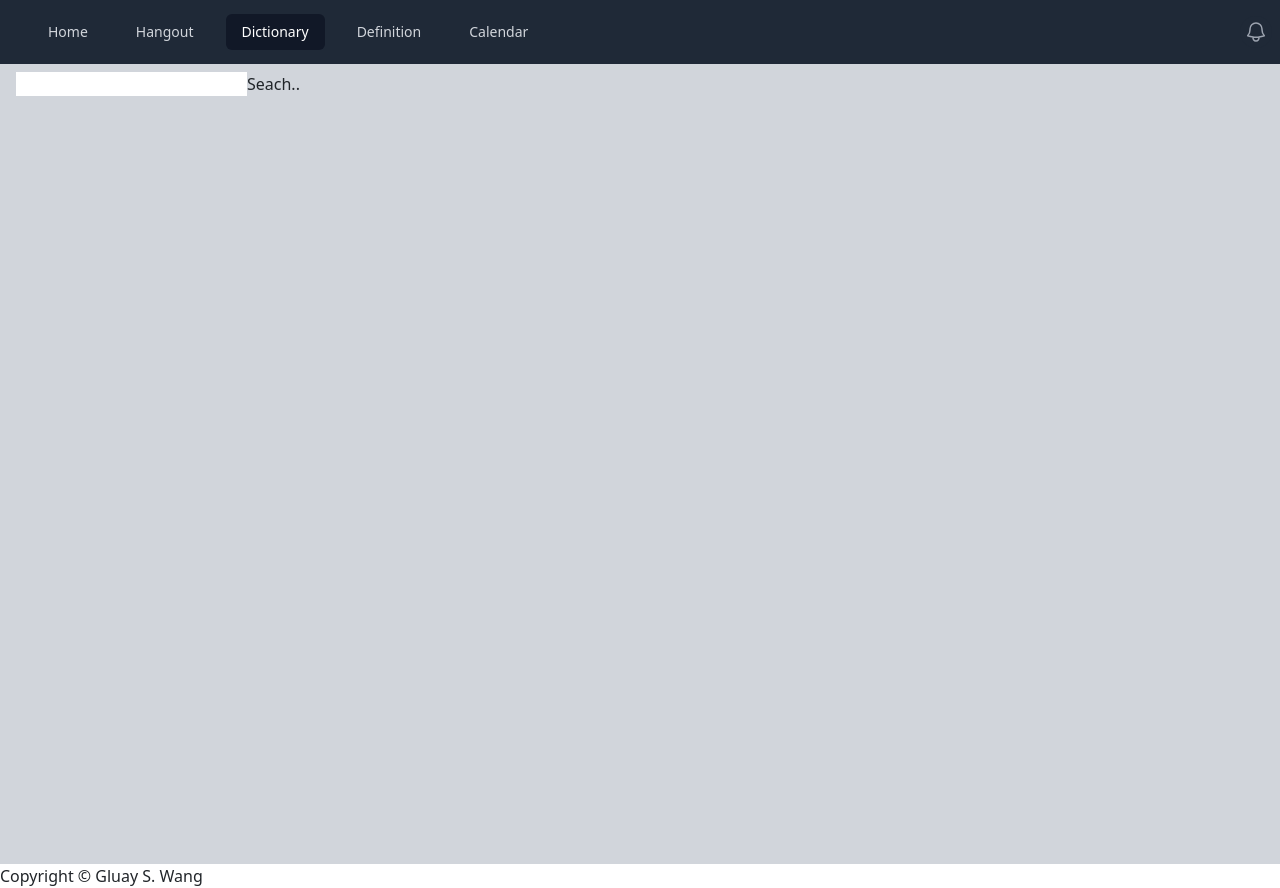
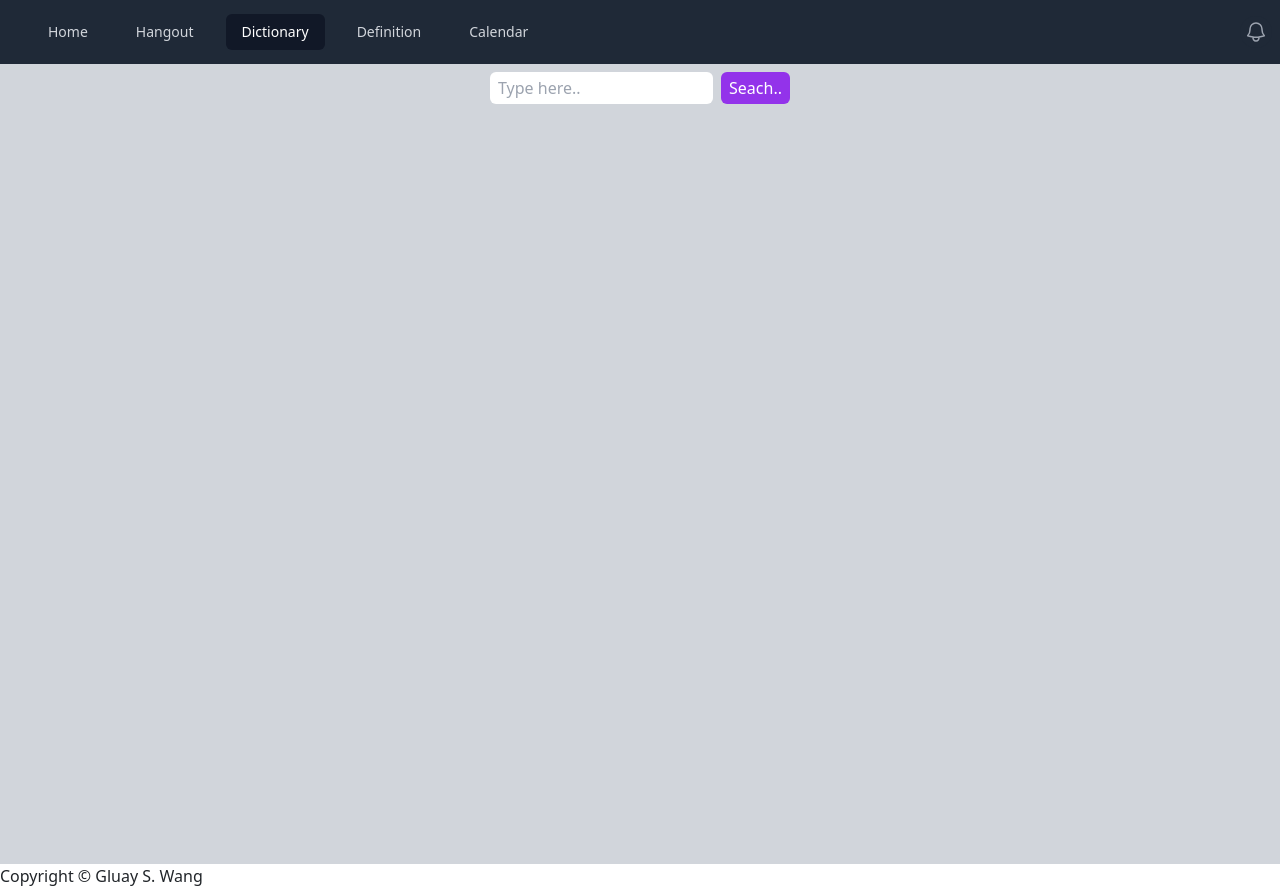
Before and after one commit to Gluay88/80sFriends, a React (Create React App) app: page /dictionary in a window 1280 px wide. Built offline with nearby package versions, Linux system fonts and the light colour scheme.

Commit message:
clean up frontend

```diff
--- a/src/App.js
+++ b/src/App.js
@@ -16,7 +16,7 @@ function App() {
           <Route path="/hangoutplaces" element={<HangoutPlaces />} />
           <Route path="/dictionary" element={<Dictionary />} />
           {/* add param for the url seach here.. :search */}
-          <Route path="/definition/:search" element={<Definition />} />
+          <Route path="/dictionary/:search" element={<Definition />} />
           <Route path="/404" element={<NotFound />} />
           <Route path="*" element={<NotFound />} />
         </Routes>
--- /dev/null
+++ b/src/components/DefinitionSearch.js
@@ -0,0 +1,26 @@
+import React, { useState } from "react";
+import { useNavigate } from "react-router-dom";
+
+export default function DefinitionSearch() {
+  const [word, setWord] = useState("");
+  const navigate = useNavigate();
+
+  return (
+    <form
+      className="flex space-between space-x-2 max-w-[300px]"
+      onSubmit={() => {
+        navigate("/dictionary/" + word);
+      }}
+    >
+      <input
+        className="shrink min-w-0 px-2 py-1 rounded"
+        placeholder="Type here.."
+        type="text"
+        onChange={(e) => setWord(e.target.value)}
+      />
+      <button className="bg-purple-600 hover:bg-purple-700 text-white py-1 px-2 rounded">
+        Seach..
+      </button>
+    </form>
+  );
+}
--- a/src/components/NotFound.js
+++ b/src/components/NotFound.js
@@ -1,7 +1,7 @@
 export default function NotFound() {
   return (
     <>
-      <p>Sorry! What were you looking for.. It's out of reach!! 🤷🏻‍♀️</p>
+      <p>Sorry!! The requested URL/404 was not found on this server!! 🤷🏻‍♀️</p>
     </>
   );
 }
--- a/src/pages/Definition.js
+++ b/src/pages/Definition.js
@@ -1,6 +1,7 @@
 import React, { useEffect, useState } from "react";
 import { useParams, useNavigate, Link } from "react-router-dom";
 import { v4 as uuidv4 } from "uuid";
+import DefinitionSearch from "../components/DefinitionSearch";
 import NotFound from "../components/NotFound";
 
 export default function Definition() {
@@ -8,6 +9,8 @@ export default function Definition() {
   const [notFound, setNotFound] = useState(false);
   //   destructure useParams from route in App.js
   let { search } = useParams();
+  const navigate = useNavigate();
+  const [error, setError] = useState(false);
 
   useEffect(() => {
     // add params seach
@@ -16,13 +19,21 @@ export default function Definition() {
         if (response.status === 404) {
           setNotFound(true);
         }
+        if (!response.ok) {
+          setError(true);
+          throw new Error("Something went wrong!!");
+        }
         return response.json();
       })
       .then((data) => {
         setWord(data[0].meanings);
+      })
+      .catch((e) => {
+        console.log(e.message);
       });
   }, []);
 
+  // check the state
   if (notFound === true) {
     return (
       <>
@@ -44,6 +55,9 @@ export default function Definition() {
               </p>
             );
           })}
+          <br />
+          <p>Continue searching...</p>
+          <DefinitionSearch />
         </div>
       ) : (
         <p>Loading..</p>
--- a/src/pages/Dictionary.js
+++ b/src/pages/Dictionary.js
@@ -1,20 +1,9 @@
-import React, { useState, useEffect } from "react";
-import { useNavigate } from "react-router-dom";
+import DefinitionSearch from "../components/DefinitionSearch";
 
 export default function Dictionary() {
-  const [word, setWord] = useState("");
-  const navigate = useNavigate();
-
   return (
-    <div>
-      <input type="text" onChange={(e) => setWord(e.target.value)} />
-      <button
-        onClick={() => {
-          navigate("/definition/" + word, { replace: true });
-        }}
-      >
-        Seach..
-      </button>
+    <div className="flex justify-center">
+      <DefinitionSearch />
     </div>
   );
 }
```
